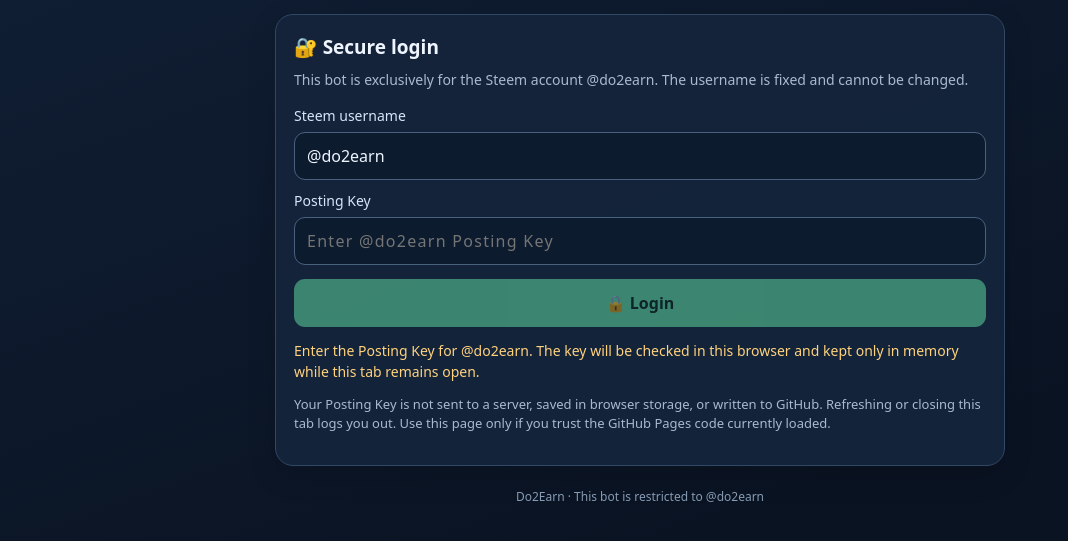
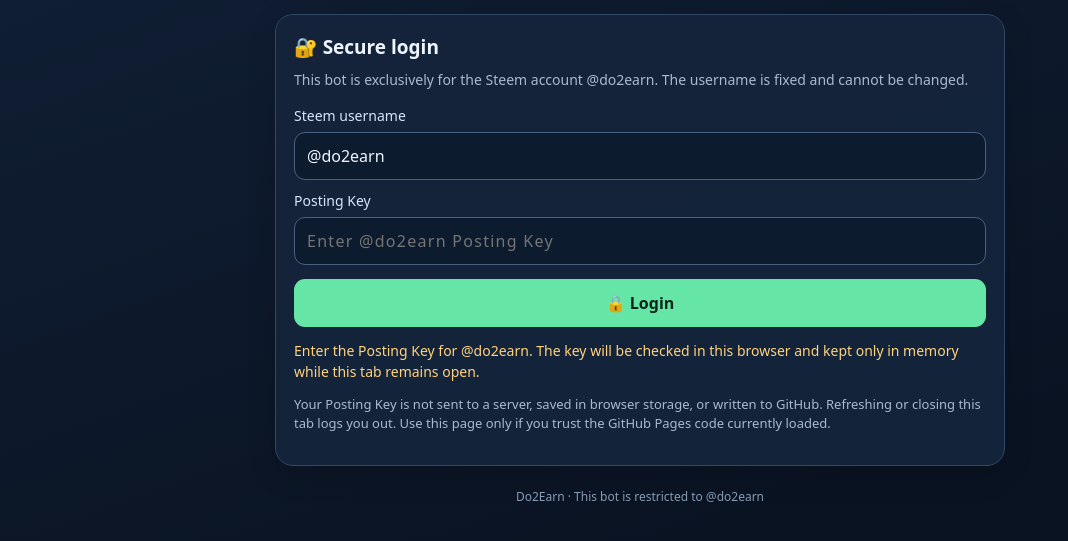
Before and after one commit to do2earn/steem-comment-bot, a website: page index.html in a window 1280 px wide. Shown: the part 99-640 px from the top of the page, without its empty margins (0-1068 px from the left). Drawn offline with Linux system fonts and the light colour scheme.

Commit message:
Enable browser-only key verification login

```diff
--- a/index.html
+++ b/index.html
@@ -25,7 +25,7 @@
 <h2>🔐 Secure login</h2><p class="hint">This bot is exclusively for the Steem account @do2earn. The username is fixed and cannot be changed.</p>
 <div class="field"><label for="username">Steem username</label><input id="username" value="@do2earn" autocomplete="username" readonly aria-readonly="true"></div>
 <div class="field" style="margin-top:10px"><label for="postingKey">Posting Key</label><input id="postingKey" type="password" placeholder="Enter @do2earn Posting Key" autocomplete="current-password" autocapitalize="off" spellcheck="false" aria-describedby="loginStatus"></div>
-<div class="actions"><button id="loginBtn" class="btn btn-primary" type="button" disabled>🔒 Login</button><button id="logoutBtn" class="btn btn-secondary" type="button" hidden>Logout</button></div>
+<div class="actions"><button id="loginBtn" class="btn btn-primary" type="button">🔒 Login</button><button id="logoutBtn" class="btn btn-secondary" type="button" hidden>Logout</button></div>
 <div id="loginStatus" class="status warn" role="status" aria-live="polite">Enter the Posting Key for @do2earn. The key will be checked in this browser and kept only in memory while this tab remains open.</div>
 <p class="small">Your Posting Key is not sent to a server, saved in browser storage, or written to GitHub. Refreshing or closing this tab logs you out. Use this page only if you trust the GitHub Pages code currently loaded.</p>
 </section>
```
